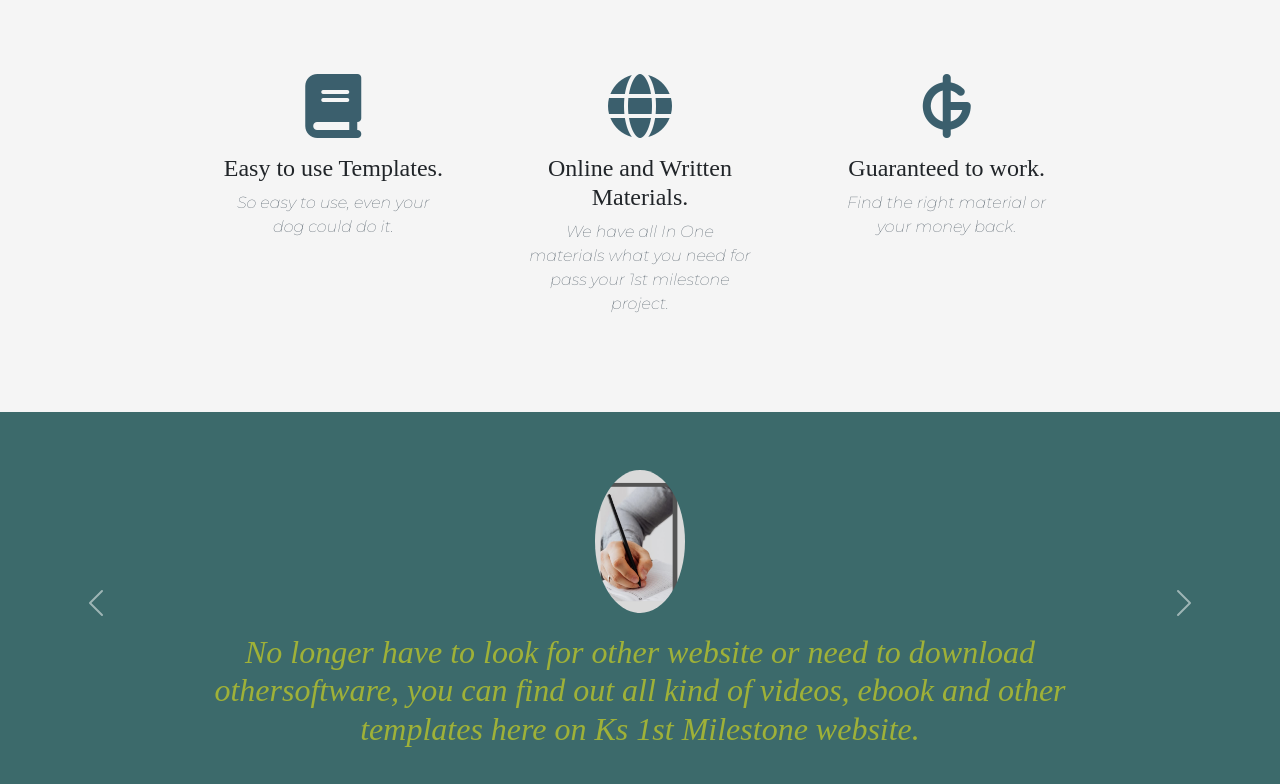
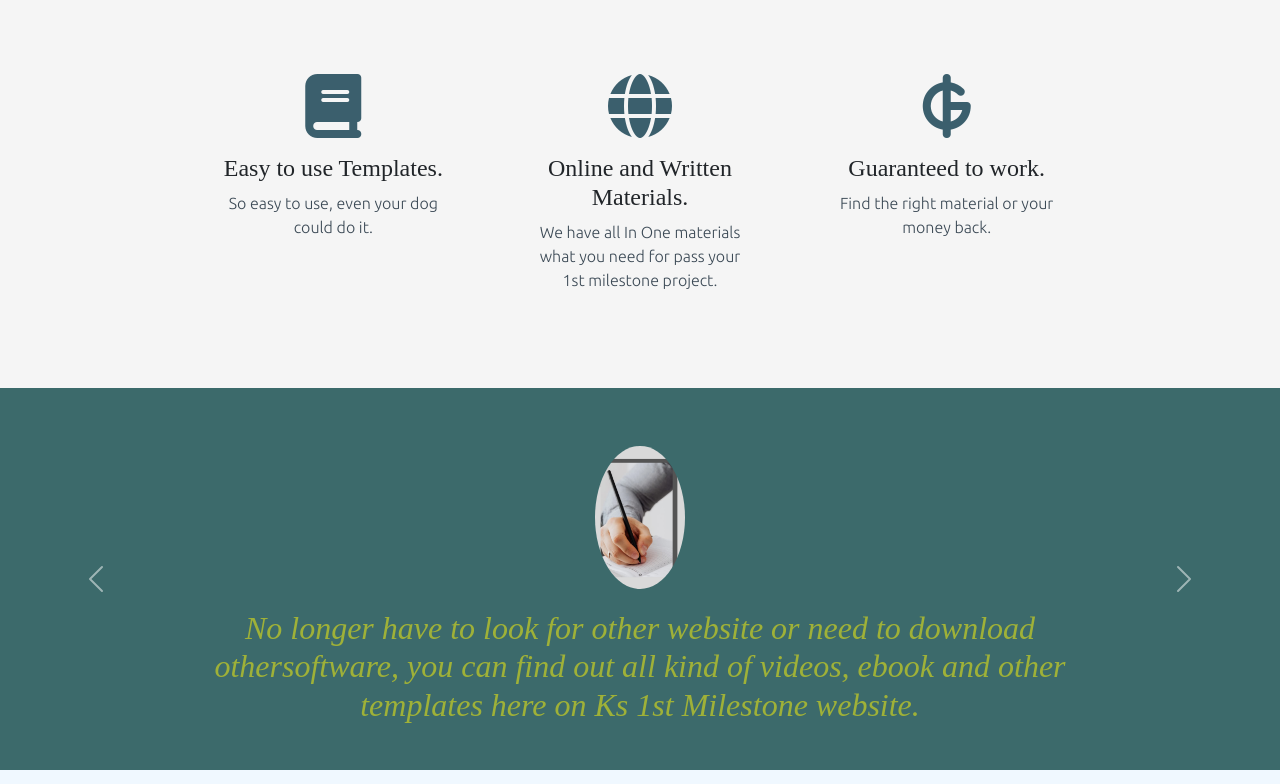
Before and after one commit to Killol14/ks-1st-milestone, a plain HTML site: page index.html in a window 1280 px wide. Shown: the part 846-1630 px from the top of the page. Drawn offline with nearby package versions, Linux system fonts and the light colour scheme.

Commit message:
<last commit for today>

```diff
--- a/css/styles.css
+++ b/css/styles.css
@@ -1,13 +1,14 @@
 
- @import url('https://fonts.googleapis.com/css2?family=Montserrat:ital,wght@1,100,200,300,400,500,600,700&display=swap');
+ @import url('https://fonts.googleapis.com/css2?family=Montserrat:ital,wght@1,100,200,300,400,500,600,700,800,900');
+ @import url('https://fonts.googleapis.com/css2?family=Montserrat:ital,wght@0,900;1,600&family=Ubuntu:wght@1,100,200,300,400,500,600,700,800,900');
 
 body {
-    font-family: "Montserrat";
+    font-family: "Ubuntu";
     text-align: center;
      }
 
   h1, h2, h3, h4, h5, h6 {
-    font-family:"Montserrat-Bold";
+    font-family:"Montserrat-bold";
 
   }
 
--- a/index.html
+++ b/index.html
@@ -23,6 +23,7 @@
  integrity="sha384-kenU1KFdBIe4zVF0s0G1M5b4hcpxyD9F7jL+jjXkk+Q2h455rYXK/7HAuoJl+0I4" crossorigin="anonymous"></script>
   <link rel="stylesheet" href="css/styles.css">
 
+  <style> @import url('https://fonts.googleapis.com/css2?family=Montserrat:ital,wght@0,900;1,600&family=Ubuntu:wght@300&display=swap'); </style>
 
   <title>📚KS 1st Milestone</title>
 
```
